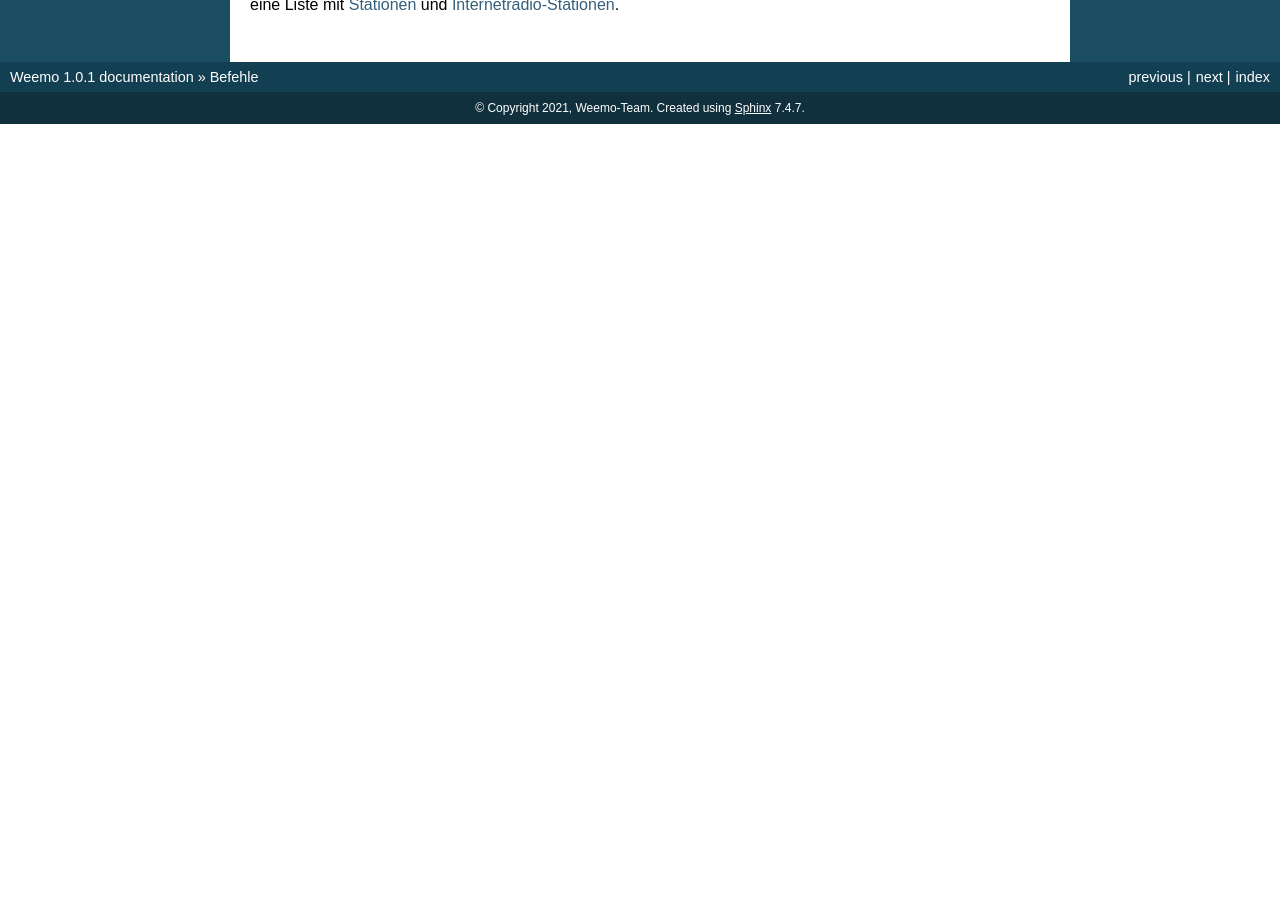
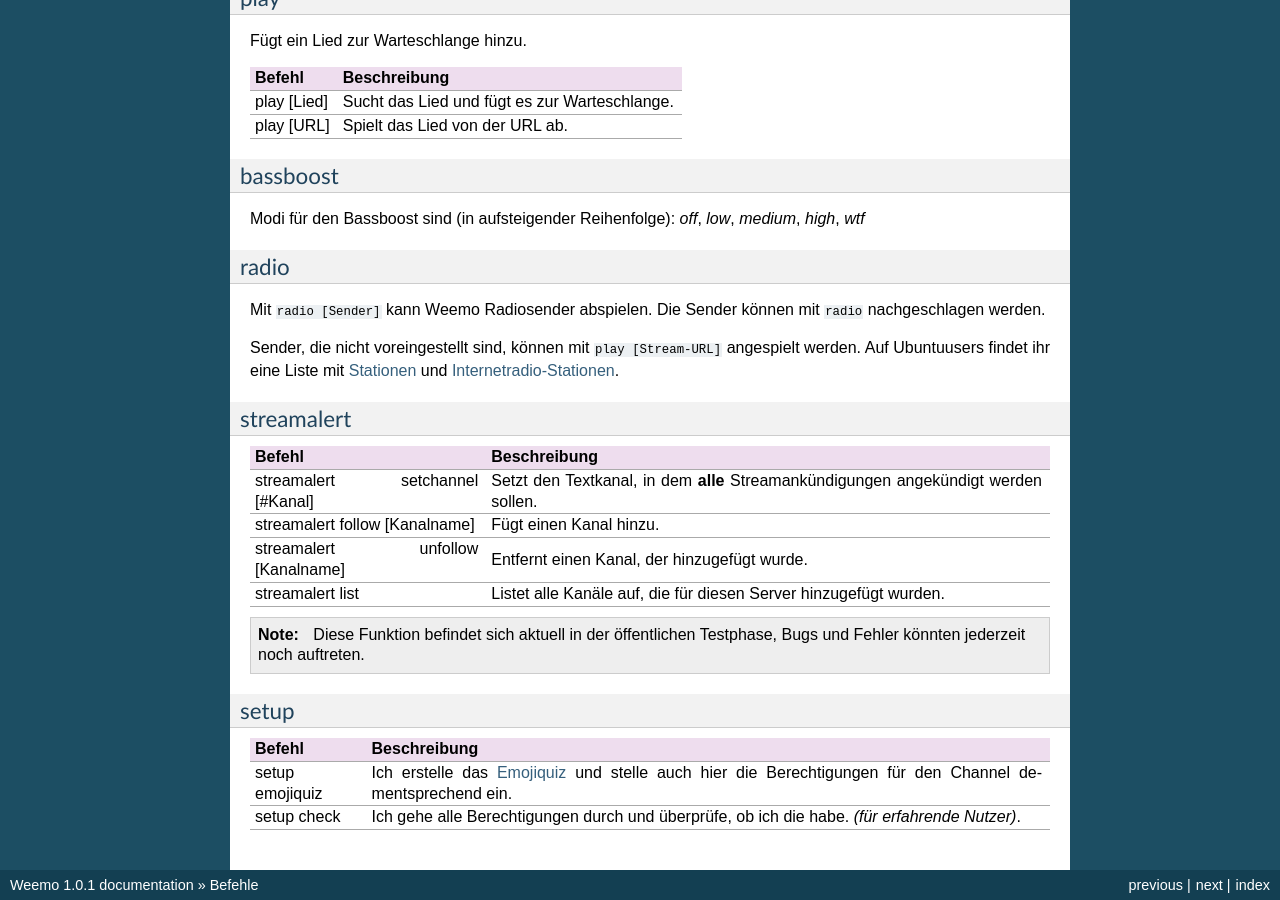
Before and after one commit to niborus/weemo-doc, a Sphinx documentation site: the page built from docs/befehle.rst, in a window 1280 px wide and 900 px high, scrolled down 12299 px. Built offline with Sphinx 7.4.7, drawn with Linux system fonts in a browser that asks for light colours; before the commit the page ends 12423 px from its top, so only the background shows below that; some of the changed text lies outside the part shown.

Commit message:
Hinzufügen Streamankündigungen, Weemo

```diff
--- a/docs/befehle.rst
+++ b/docs/befehle.rst
@@ -251,6 +251,34 @@
     :header: "Befehl", "Beschreibung"
 
     "osustats [OSU-Name]", "Zeigt Statistiken über das OSU-Profil."
+
+
+Streamankündigungen
+^^^^^^^^^^^^^^^^^^^
+
+.. csv-table::
+    :widths: auto
+    :align: left
+    :header: "Befehl", "Beschreibung"
+
+    "streamalert_", "Verwaltet Streamankündigungen."
+
+
+Weemo
+^^^^^
+
+.. csv-table::
+    :widths: auto
+    :align: left
+    :header: "Befehl", "Beschreibung"
+
+    "help <Seite>", "Listet alle Befehle auf."
+    "help [Befehl]", "Zeigt weitere Informationen zu einem Befehl an."
+    "about", "Live-Informationen über mich."
+    "setup_", "Ich richte dir den Kram für deinen Server ein."
+    ":ref:`quiz<emojiquiz_befehle>`", "Informationen über das :ref:`Emojiquiz<emojiquiz>`."
+    "vote", "Links, um für mich zu voten und mich damit zu unterstützen."
+    "invite", "Der Link, um mich einzuladen."
 
 
 Details
@@ -596,6 +624,33 @@
 Auf Ubuntuusers findet ihr eine Liste mit `Stationen <https://wiki.ubuntuusers.de/Internetradio/Stationen/>`_ und
 `Internetradio-Stationen <https://wiki.ubuntuusers.de/Internetradio/Internetradio-Stationen/>`_.
 
+streamalert
+^^^^^^^^^^^
+
+.. csv-table::
+    :widths: auto
+    :align: left
+    :header: "Befehl", "Beschreibung"
+
+    "streamalert setchannel [#Kanal]", "Setzt den Textkanal, in dem **alle** Streamankündigungen angekündigt werden sollen."
+    "streamalert follow [Kanalname]", "Fügt einen Kanal hinzu."
+    "streamalert unfollow [Kanalname]", "Entfernt einen Kanal, der hinzugefügt wurde."
+    "streamalert list", "Listet alle Kanäle auf, die für diesen Server hinzugefügt wurden."
+
+.. note:: Diese Funktion befindet sich aktuell in der öffentlichen Testphase, Bugs und Fehler könnten jederzeit noch auftreten.
+
+setup
+^^^^^
+
+.. csv-table::
+    :widths: auto
+    :align: left
+    :header: "Befehl", "Beschreibung"
+
+    "setup emojiquiz", "Ich erstelle das :ref:`Emojiquiz<emojiquiz>` und stelle auch hier die Berechtigungen für den Channel dementsprechend ein."
+    "setup check", "Ich gehe alle Berechtigungen durch und überprüfe, ob ich die habe. *(für erfahrende Nutzer)*."
+
+
 
 .. |cookie| unicode:: 0x1f36a .. Keks Emoji
 .. |cat| unicode:: 0x1f431 .. Katzen Emoji
```
Also changed, not shown: docs/weemo-spezial.rst (added, +34 -0 lines).
